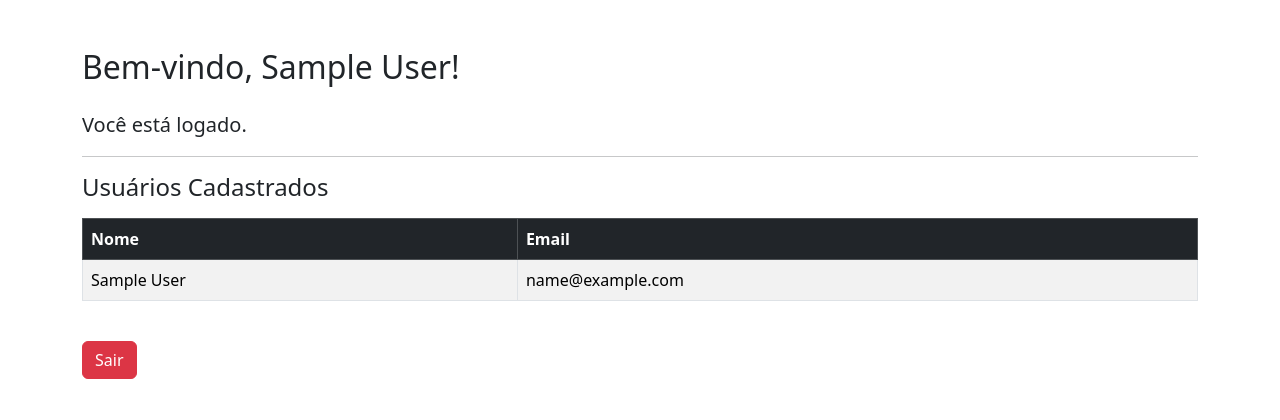
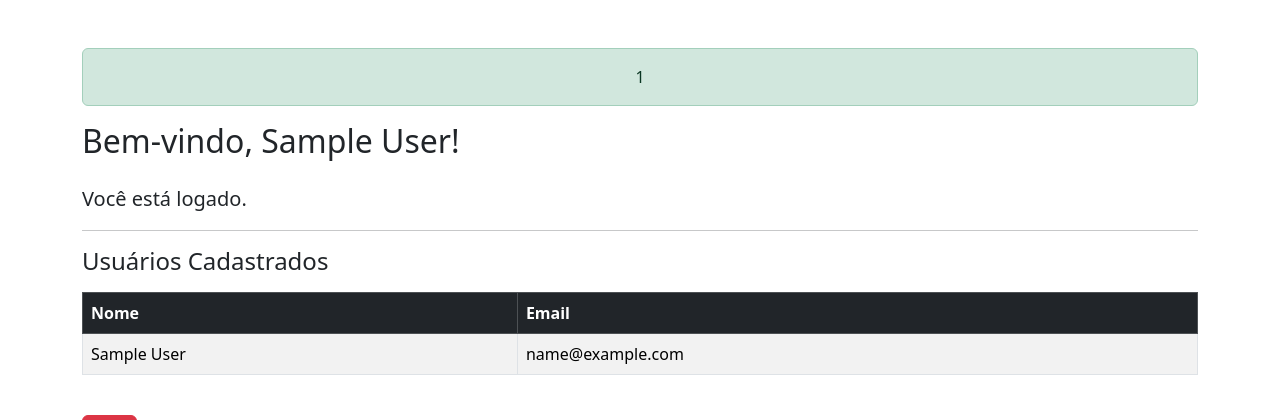
Before and after one commit to JobsUepb/projeto_php_uepb, a PHP site: page /pages/dashboard.php in a window 1280 px wide. Shown: the part 56-476 px from the top of the page. Run offline with PHP 8.4, Linux system fonts and the light colour scheme; the visitor is signed in with stand-in values (Sample User, id 1).

Commit message:
Mensagem de erro
Mensagem de sucesso ou erro com session

```diff
--- a/pages/dashboard.php
+++ b/pages/dashboard.php
@@ -14,6 +14,14 @@ $resultado = $conexao->query($sql);
 ?>
 
 <div class="container mt-5">
+
+     <?php
+    if (isset($_SESSION['mensagem'])) {
+        echo '<div class="alert alert-success text-center">' . $_SESSION['mensagem'] . '</div>';
+        unset($_SESSION['mensagem']);
+    }
+    ?>
+
     <h2 class="mb-4">Bem-vindo, <?php echo $_SESSION['usuario_nome']; ?>!</h2>
     <p class="lead">Você está logado.</p>
 
--- a/pages/excluir_usuario.php
+++ b/pages/excluir_usuario.php
@@ -15,6 +15,7 @@ $stmt = $conexao->prepare($sql);
 $stmt->bind_param("i", $id);
 
 if ($stmt->execute()) {
+    $_SESSION['mensagem'] = "Usuário excluído com sucesso.";
     header("Location: dashboard.php");
 } else {
     echo "Erro ao excluir: " . $conexao->error;
```
